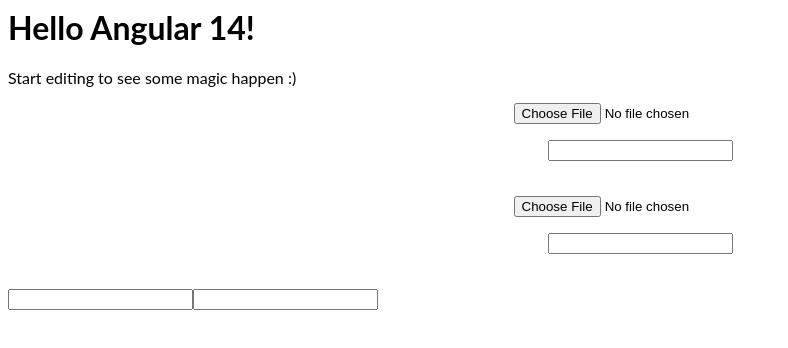
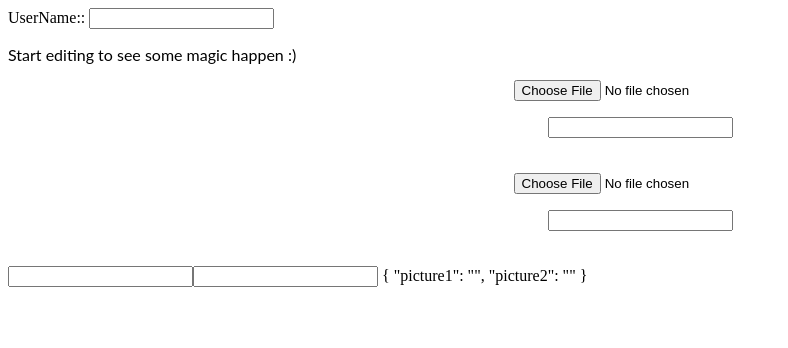
Before and after one commit to nutv99/angular-uploadImage-component, an Angular app: page / in a window 1280 px wide. Shown: the top 348 px of the page, without its empty margins (0-788 px from the left). Built offline with nearby package versions, Linux system fonts and the light colour scheme.

Commit message:
4 files modified

```diff
--- a/src/app/app.component.html
+++ b/src/app/app.component.html
@@ -1,11 +1,13 @@
-<hello name="{{ name }}"></hello>
-<p>
-  Start editing to see some magic happen :)
-</p>
-<app-imgupload (IAmselectFile)='displayCounter($event)'></app-imgupload>
+<form [formGroup]="contactForm" (ngSubmit)="onSubmit()">
+UserName:: <input type="text" [(ngModel)]="username" formControlName='usernameForm' />
+</form>
+<p>Start editing to see some magic happen :)</p>
+<app-imgupload (IAmselectFile)="displayPicture1($event)"></app-imgupload>
 
-<app-imgupload (IAmselectFile)='displayCounter2($event)'></app-imgupload>
+<app-imgupload (IAmselectFile)="displayPicture2($event)"></app-imgupload>
 
-<input type="text" [(ngModel)]="valueC">
+<input type="text" [(ngModel)]="valueC" />
 
-<input type="text" [(ngModel)]="valueD">
+<input type="text" [(ngModel)]="valueD" />
+
+{{ contactForm.value | json }}
--- a/src/app/app.component.ts
+++ b/src/app/app.component.ts
@@ -1,5 +1,11 @@
 import { Component, VERSION } from '@angular/core';
 import { ImguploadComponent } from './imgupload/imgupload.component';
+import {
+  FormGroup,
+  FormControl,
+  FormBuilder,
+  Validators,
+} from '@angular/forms';
 
 @Component({
   selector: 'my-app',
@@ -7,17 +13,30 @@
   styleUrls: ['./app.component.css'],
 })
 export class AppComponent {
-  name = 'Angular ' + VERSION.major;
-  valueC! : any ;
-  valueD! : any ;
+  username: string;
+  valueC!: any;
+  valueD!: any;
+
+  contactForm!: FormGroup;
+
+  constructor(private fB: FormBuilder) {
+    this.contactForm = this.fB.group({
+      usernameForm: [''],
+      picture1: [''],
+      picture2: [''],
+    });
+  }
 
   //url; //Angular 8
-  displayCounter(count:any) {
-    this.valueC = count ;
-    alert(count);
+  displayPicture1(count: any) {
+    this.valueC = count;
+    this.contactForm.get('picture1').setValue(count)
   }
 
-  displayCounter2(count:any) {
-    this.valueD = count ;
+  displayPicture2(count: any) {
+    this.valueD = count;
+    this.contactForm.get('picture2').setValue(count)
   }
+
+  onSubmit() {}
 }
--- a/src/app/app.module.ts
+++ b/src/app/app.module.ts
@@ -1,12 +1,13 @@
 import { NgModule } from '@angular/core';
 import { BrowserModule } from '@angular/platform-browser';
-import { FormsModule } from '@angular/forms';
+import { ReactiveFormsModule ,FormsModule } from '@angular/forms';
 
 import { AppComponent } from './app.component';
 import { HelloComponent } from './hello.component';
 import {ImguploadComponent} from './imgupload/imgupload.component' ;
+
 @NgModule({
-  imports:      [ BrowserModule, FormsModule ],
+  imports:      [ BrowserModule, FormsModule ,ReactiveFormsModule ],
   declarations: [ AppComponent, HelloComponent,ImguploadComponent ],
   bootstrap:    [ AppComponent ]
 })
--- a/src/app/imgupload/imgupload.component.ts
+++ b/src/app/imgupload/imgupload.component.ts
@@ -36,11 +36,11 @@
     reader.readAsDataURL(event.target.files[0]);
 
     reader.onload = (_event) => {
-      this.msg = '';
+
       this.url = reader.result;
       this.IAmselectFile.emit(reader.result);
-      this.dataBase64 = reader.result;
-      // console.log(reader.result)
+
+
     };
   }
 }
```
